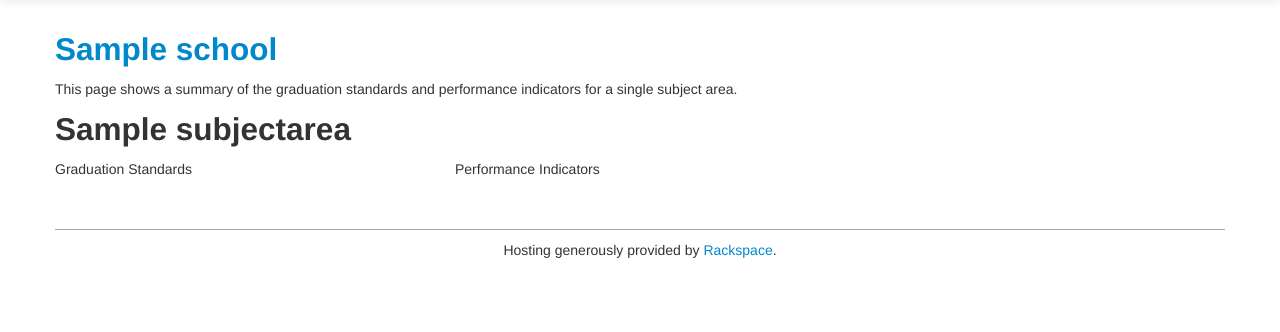
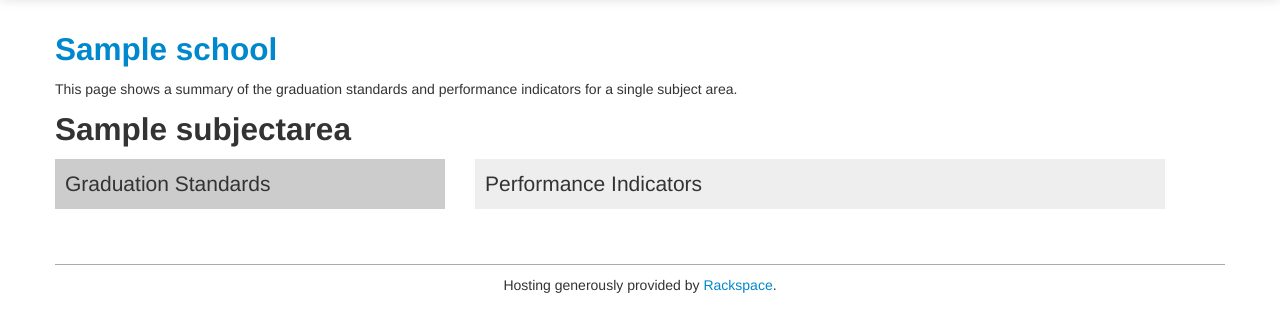
Before and after one commit to openlearningtools/opencompetencies, a Django app: page /sa_summary/1/ in a window 1280 px wide. Shown: the part 41-373 px from the top of the page. Run offline with Django 3.2, Linux system fonts and the light colour scheme; tables that the repository leaves empty hold one stand-in row (values such as "Sample post"); parts of the project's set-up code (start-up, migrations or seed data) failed here and were passed over; some libraries are stand-ins or nearby versions.

Commit message:
Styling better on sa_summary.

```diff
--- a/opencompetencies/static/css/site_styles.css
+++ b/opencompetencies/static/css/site_styles.css
@@ -75,3 +75,18 @@ div.feature_box {
 	 padding-left: 10px;
 	 color: darkgreen;
 }
+
+/* GSP-style pages */
+.summary_box {
+	 margin-bottom: 5px;
+	 padding: 10px;
+}
+
+.grad_std_col {
+	 background-color: #ccc;
+}
+
+.pi_col {
+	 background-color: #eee;
+	 border: 0px solid green;
+}
--- a/opencompetencies/static/templates/competencies/sa_summary.html
+++ b/opencompetencies/static/templates/competencies/sa_summary.html
@@ -10,21 +10,23 @@
 	 <h2>{{ subject_area }}</h2>
 
 	 <div class="row">
-		<div class="span4">Graduation Standards</div>
-		<div class="span8">Performance Indicators</div>
+		<div class="span4 lead summary_box grad_std_col">Graduation Standards</div>
+		<div class="span7 lead summary_box pi_col">Performance Indicators</div>
 	 </div>
 
 	 {% for ca, eus in ca_eus.items %}
+	   <!-- new row! -->
 	   <div class="row">
-		  <div class="span4">
-			 <p>{{ ca.phrase }}</p>
+		  <div class="span4 summary_box grad_std_col">
+			 <p class="lead">{{ ca.phrase }}</p>
 			 <p>{{ ca.competency_area }}</p>
 		  </div>
-		  <div class="span8">
+		  <div class="span7 summary_box pi_col">
 			 <ul>
 				{% for eu in eus %}
 				  <li>{{ eu.essential_understanding }}</li>
 				{% endfor %}
+			 </ul>
 		  </div>
 		</div>
 	 {% endfor %}
```
